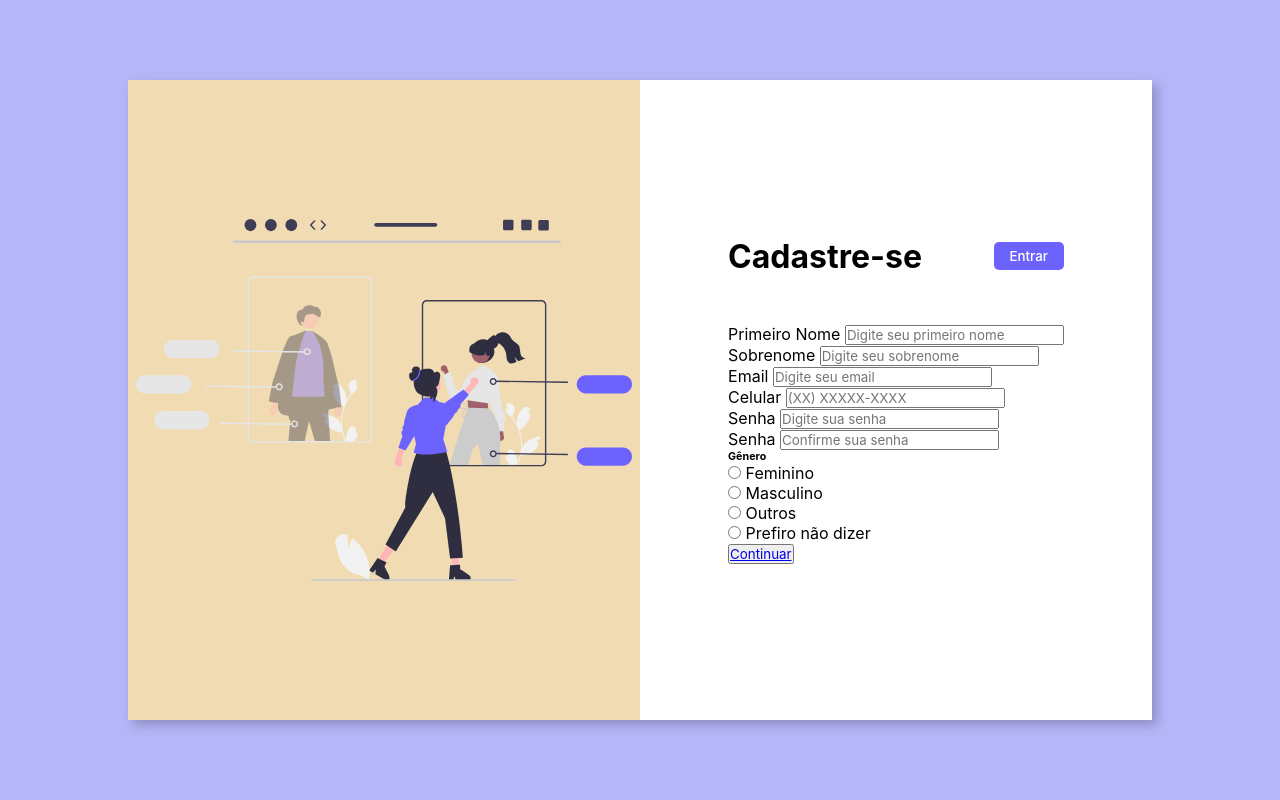
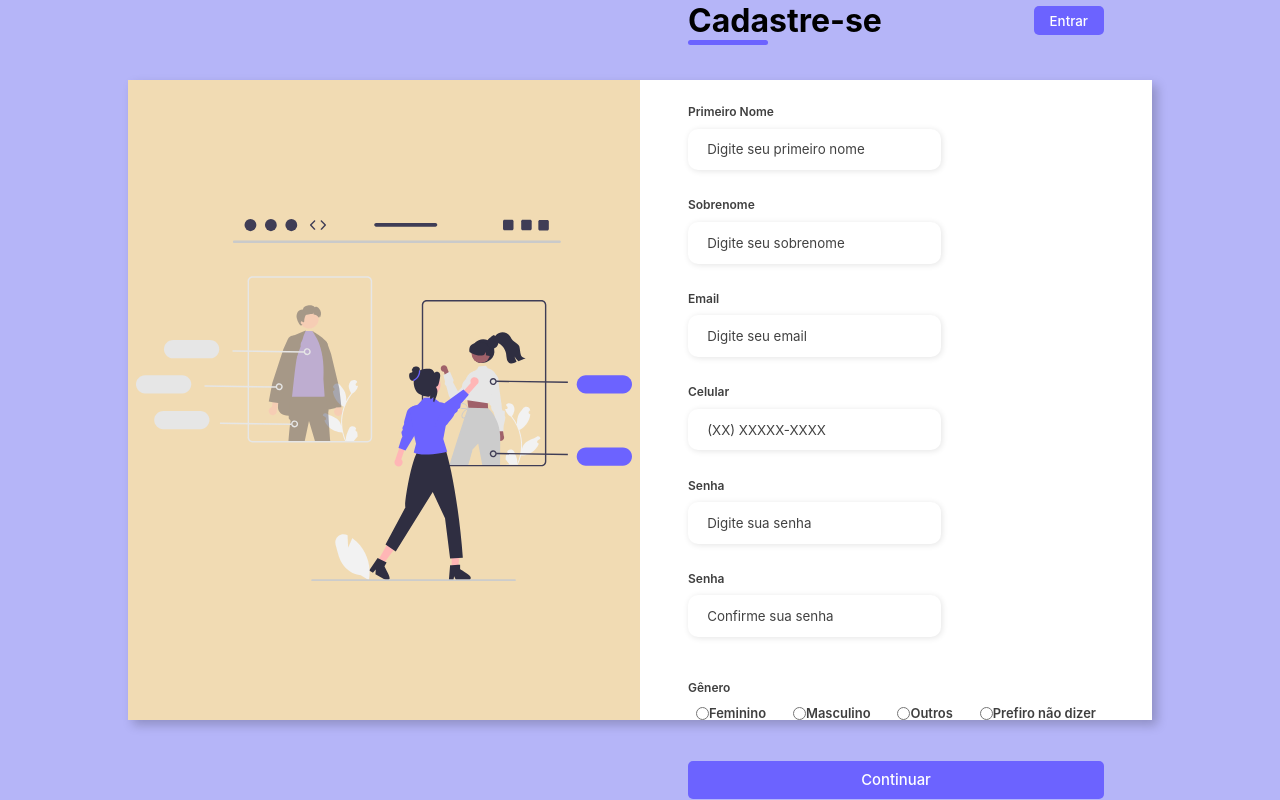
Before and after one commit to damatamarcelo/formulario_cadastro, a plain HTML site: page assets/index.html in a window 1280 px wide. Drawn offline with Linux system fonts and the light colour scheme.

Commit message:
Finalização do CSS

```diff
--- a/assets/css/styles.css
+++ b/assets/css/styles.css
@@ -74,3 +74,93 @@ body {
     font-weight: 500;
     color: white;
 }
+
+.form-header h1::after {
+    content: '';
+    display: block;
+    width: 5rem;
+    height: 0.3rem;
+    background-color: #6c63ff;
+    margin: 0 auto;
+    position: absolute;
+    border-radius: 10px;
+}
+
+.input-group {
+    display: flex;
+    flex-wrap: wrap;
+    justify-content: space-between;
+    padding: 1rem 0;
+}
+
+.input-box {
+    display: flex;
+    flex-direction: column;
+    margin-bottom: 1.1rem;
+}
+
+.input-box input {
+    margin: 0.6rem 0;
+    padding: 0.8rem 1.2rem;
+    border: none;
+    border-radius: 10px;
+    box-shadow: 1px 1px 6px #0000001c;
+}
+
+.input-box input:hover {
+    background-color: #eeeeee75;
+}
+
+.input-box input:focus-visible {
+    outline: 1px solid #6c63ff;
+}
+
+.input-box label,
+.gender-title h6 {
+    font-size: 0.75rem;
+    font-weight: 600;
+    color: #000000c0;
+}
+
+.input-box input::placeholder {
+    color: #000000be;
+}
+
+.gender-group {
+    display: flex;
+    justify-content: space-between;
+    margin-top: 0.62rem;
+    padding: 0 0.5rem;
+}
+
+.gender-input {
+    display: flex;
+    align-items: center;
+}
+
+.gender-input label {
+    font-size: 0.81rem;
+    font-weight: 600;
+    color: #000000c0;
+}
+
+.continue-button button {
+    width: 100%;
+    margin-top: 2.5rem;
+    border: none;
+    background-color: #6c63ff;
+    padding: 0.62rem;
+    border-radius: 5px;
+    cursor: pointer;
+}
+
+.continue-button button:hover {
+    background-color: #6b63fff1;
+}
+
+.continue-button button a {
+    text-decoration: none;
+    font-size: 0.93rem;
+    font-weight: 500;
+    color: white;
+}
```
Also changed, not shown: 1 other file.
